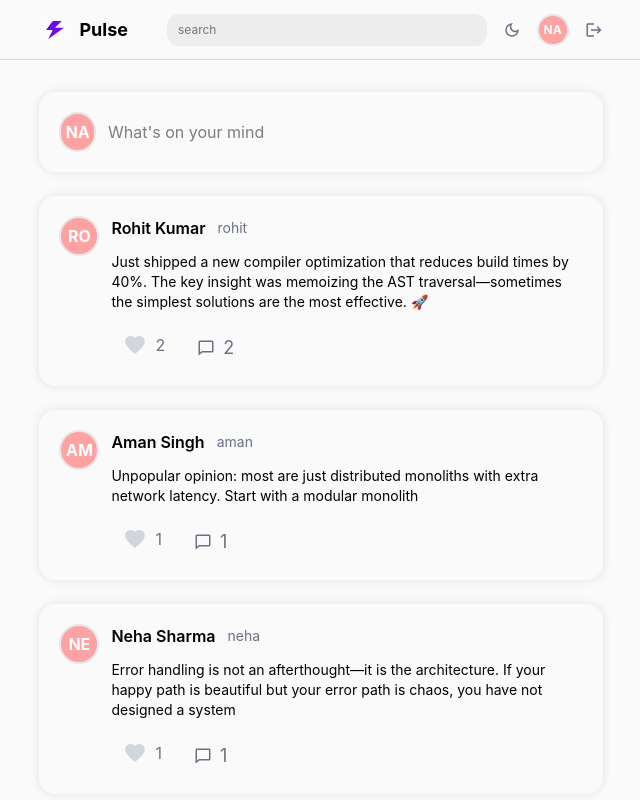
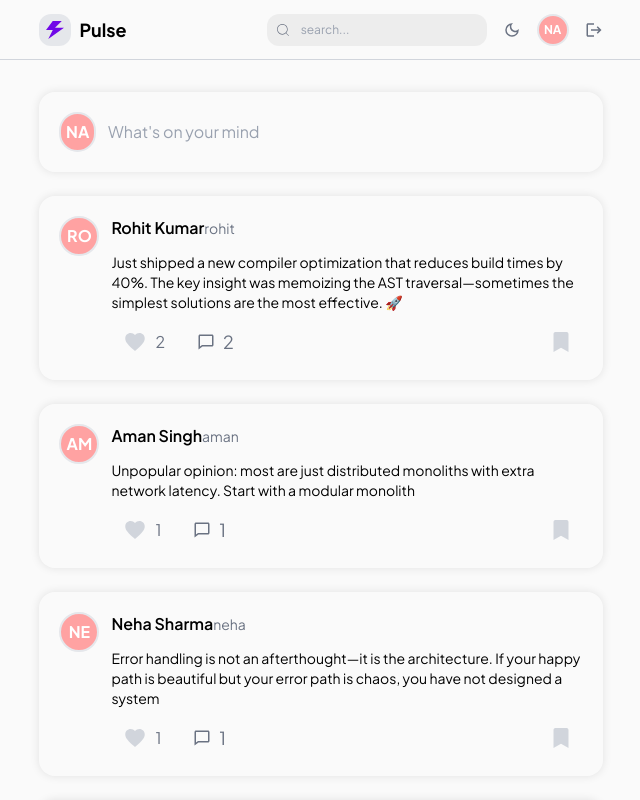
Before and after one commit to Manjeet2423020/Social-app, a React (Vite) app: page / in a window 1280 px wide. Both pictures are taken after typing "name@example.com", "Sample123" into the empty fields and a click on the button "Login". Shown: the top 800 px of the page, without its empty margins (319-959 px from the left). Built offline with nearby package versions, Linux system fonts and the light colour scheme.

Commit message:
fix code

```diff
--- a/index.html
+++ b/index.html
@@ -3,6 +3,10 @@
   <head>
     <meta charset="UTF-8" />
     <link rel="icon" type="image/svg+xml" href="/favicon.svg" />
+    <link
+      href="https://fonts.googleapis.com/css2?family=Plus+Jakarta+Sans:ital,wght@0,200..800;1,200..800&display=swap"
+      rel="stylesheet"
+    />
     <meta name="viewport" content="width=device-width, initial-scale=1.0" />
     <title>social</title>
   </head>
--- a/src/index.css
+++ b/src/index.css
@@ -1,4 +1,10 @@
 @import "tailwindcss";
+:root {
+  --font-jakarta: "Plus Jakarta Sans", sans-serif;
+}
+body {
+  font-family: var(--font-jakarta);
+}
 /* :root {
   --text: #6b6375;
   --text-h: #08060d;
--- a/src/pages/Feed.jsx
+++ b/src/pages/Feed.jsx
@@ -6,6 +6,8 @@ import { FaUser } from "react-icons/fa";
 import { FiSend } from "react-icons/fi";
 import { IoMdHeart } from "react-icons/io";
 import { ImPower } from "react-icons/im";
+import { CiSearch } from "react-icons/ci";
+import { FaBookmark } from "react-icons/fa";
 import { useAuth } from "../context/AuthContext";
 import { useSelector, useDispatch } from "react-redux";
 import { addPosts } from "../features/post/postSlice";
@@ -21,6 +23,7 @@ const Feed = () => {
   const [openComments, setOpenComments] = useState({});
   const [commentInputs, setCommentInputs] = useState({});
   const [search, setSearch] = useState("");
+  const [bookmarks, setBookmarks] = useState([]);
 
   const { logout, user } = useAuth();
   const navigate = useNavigate();
@@ -55,6 +58,14 @@ const Feed = () => {
     }));
   };
 
+  const toggleBookmark = (postId) => {
+    if (bookmarks.includes(postId)) {
+      setBookmarks(bookmarks.filter((id) => id !== postId));
+    } else {
+      setBookmarks([...bookmarks, postId]);
+    }
+  };
+
   const colors = ["bg-red-300", "bg-blue-300", "bg-purple-300"];
   const [bg] = useState(() => {
     return colors[Math.floor(Math.random() * colors.length)];
@@ -67,28 +78,31 @@ const Feed = () => {
       }
     >
       <div className=" border-b border-gray-300 h-15   ">
-        <div className="lg:px-[28%] flex justify-center sm:px-[10%] px-10 h-full bg-black/2  ">
-          <div className="flex justify-between h-full items-center lg:w-full">
+        <div className="lg:px-[28%] flex justify-center  px-10 h-full bg-black/2  ">
+          <div className="flex justify-between h-full items-center lg:w-full md:w-full  sm:px-10 md:px-10 lg:px-0 transition-all duration-300">
             <div className="flex items-center text-2xl gap-2">
-              <div className=" bg-white/10  h-8 w-8 rounded-xl flex items-center justify-center text-violet-700">
+              <div className=" dark:bg-white/20 bg-gray-200 h-8 w-8 rounded-xl flex items-center justify-center text-violet-700">
                 <ImPower className=" text-lg" />
               </div>
               <h1 className="font-bold text-lg"> Pulse</h1>
             </div>
-            <div className="flex  gap-4 text-xl items-center ">
+            <div className="flex  gap-4 text-xl items-center relative ">
+              <span className="absolute left-7 -translate-y-1/2 top-1/2 text-base text-gray-500">
+                <CiSearch />
+              </span>
               <input
-                className="lg:w-80 md:w-50 w-20 ml-5  bg-black/5 h-8 outline-none rounded-xl p-2 text-xs transition-all duration-300 "
+                className="lg:w-55 md:w-50 sm:w-40 w-20 ml-5  bg-black/5 h-8 outline-none rounded-xl pl-8 text-xs transition-all duration-300 placeholder-gray-400 dark:placeholder-gray-500 text-black dark:text-white "
                 type="text"
-                placeholder=" search"
+                placeholder=" search..."
                 value={search}
                 onChange={(e) => setSearch(e.target.value)}
               />
 
               <button onClick={toggleTheme}>
-                <MdOutlineDarkMode className="text-lg text-gray-500" />
+                <MdOutlineDarkMode className="text-lg text-gray-500 cursor-pointer" />
               </button>
               <div
-                className={`${bg} h-8 w-8 rounded-full  border-2 border-gray-200 border flex items-center justify-center text-xs font-bold text-white`}
+                className={`${bg} h-8 w-8 rounded-full  border-2 border-gray-200  flex items-center justify-center text-xs font-bold text-white`}
               >
                 <h1>{user?.email?.slice(0, 2).toUpperCase()}</h1>
                 <h1>{user?.displayname?.slice(0, 2).toUpperCase()}</h1>
@@ -99,7 +113,7 @@ const Feed = () => {
                   logout();
                   navigate("/login");
                 }}
-                className="text-gray-500 text-lg"
+                className="text-gray-500 text-lg cursor-pointer"
               >
                 <MdLogout />
               </button>
@@ -124,7 +138,7 @@ const Feed = () => {
                     .toUpperCase()}
                 </div>
                 <input
-                  className="w-full outline-none   "
+                  className="w-full outline-none  placeholder-gray-400 dark:placeholder-gray-500 text-black dark:text-white "
                   type="text"
                   placeholder="What's on your mind"
                   value={content}
@@ -140,7 +154,7 @@ const Feed = () => {
                       setIsActive(false);
                       setContent("");
                     }}
-                    className=" px-3 py-1 rounded h-8"
+                    className=" px-3 py-1 rounded h-8 cursor-pointer"
                   >
                     Cancel
                   </button>
@@ -149,7 +163,8 @@ const Feed = () => {
                       handlePost();
                       setIsActive(false);
                     }}
-                    className="text-white h-8 px-3 py-2 rounded-xl flex items-center gap-2 font-semibold bg-violet-500/80 cursor-pointer hover:bg-violet-400 "
+                    disabled={content.trim() === ""}
+                    className={`text-white h-8 px-3 py-2 rounded-xl flex items-center gap-2 font-semibold  ${content.trim() === "" ? "bg-violet-300 " : "bg-violet-400 hover:bg-violet-500 cursor-pointer"}`}
                   >
                     <FiSend /> Post
                   </button>
@@ -177,6 +192,7 @@ const Feed = () => {
               );
               const postLikes = allLikes.filter((l) => l.postId === post.id);
               const liked = postLikes.some((like) => like.userId === user.id);
+              const bookmarked = bookmarks.includes(post.id);
 
               return (
                 <div
@@ -194,11 +210,11 @@ const Feed = () => {
                       </div>
                     </div>
                     <div className="flex flex-col gap-3">
-                      <div className="flex gap-3 items-center ">
+                      <div className="flex  items-center ">
                         <h4 className="font-semibold text-base">
                           {postOwner?.name}
                         </h4>
-                        <h4 className="text-gray-500 text-sm">
+                        <h4 className="text-gray-500 text-sm ">
                           {postOwner?.username}
                         </h4>
                         <h4 className="font-semibold text-base">{post.name}</h4>
@@ -216,10 +232,10 @@ const Feed = () => {
                             )
                           }
                         >
-                          <button className="flex items-center text-base hover:bg-gray-200 rounded-2xl p-1 px-3 gap-2">
+                          <button className="flex items-center text-base hover:bg-white/10 rounded-2xl p-1 px-3 gap-2">
                             {" "}
                             <IoMdHeart
-                              className={`text-2xl ${
+                              className={`text-2xl cursor-pointer ${
                                 liked ? "text-red-500" : "text-gray-300"
                               }`}
                             />
@@ -227,12 +243,22 @@ const Feed = () => {
                           </button>
                         </div>
                         <div
-                          className="pt-1.5 cursor-pointer"
+                          className=" cursor-pointer"
                           onClick={() => handleToggleComments(post.id)}
                         >
-                          <button className="flex items-center text-lg hover:bg-gray-200 rounded-2xl p-1 px-3 gap-2">
+                          <button className="flex items-center text-lg hover:bg-white/10 rounded-2xl p-1 px-3 gap-2 cursor-pointer">
                             <BiComment />
                             {postComments.length}
+                          </button>
+                        </div>
+                        <div
+                          onClick={() => toggleBookmark(post.id)}
+                          className="ml-auto"
+                        >
+                          <button className="flex items-center justify-end-safe text-base hover:bg-white/10 rounded-2xl p-1 px-3 gap-2 cursor-pointer">
+                            <FaBookmark
+                              className={`text-xl ${bookmarked ? "text-violet-500" : "text-gray-300"}`}
+                            />
                           </button>
                         </div>
                       </div>
@@ -256,7 +282,7 @@ const Feed = () => {
                                   <span className="font-semibold mr-1">
                                     {commentUser?.name || "User"}
                                   </span>
-                                  <p className="text-gray-400 text-sm">
+                                  <p className="text-gray-400  text-sm">
                                     {c.text}
                                   </p>
                                 </div>
@@ -266,10 +292,10 @@ const Feed = () => {
 
                           {/* input comment */}
 
-                          <div className="flex gap-2 items-center">
+                          <div className="flex gap-2  items-center">
                             <input
                               type="text"
-                              className="bg-gray-200 rounded-2xl p-2 flex-1 mt-2 outline-none "
+                              className="bg-gray-300 dark:bg-white/10 dark:text-white text-black placeholder-gray-400  rounded-2xl p-2 w-95 flex-1 mt-2 outline-none "
                               placeholder="Write a reply..."
                               value={commentInputs[post.id] || ""}
                               onChange={(e) =>
```
